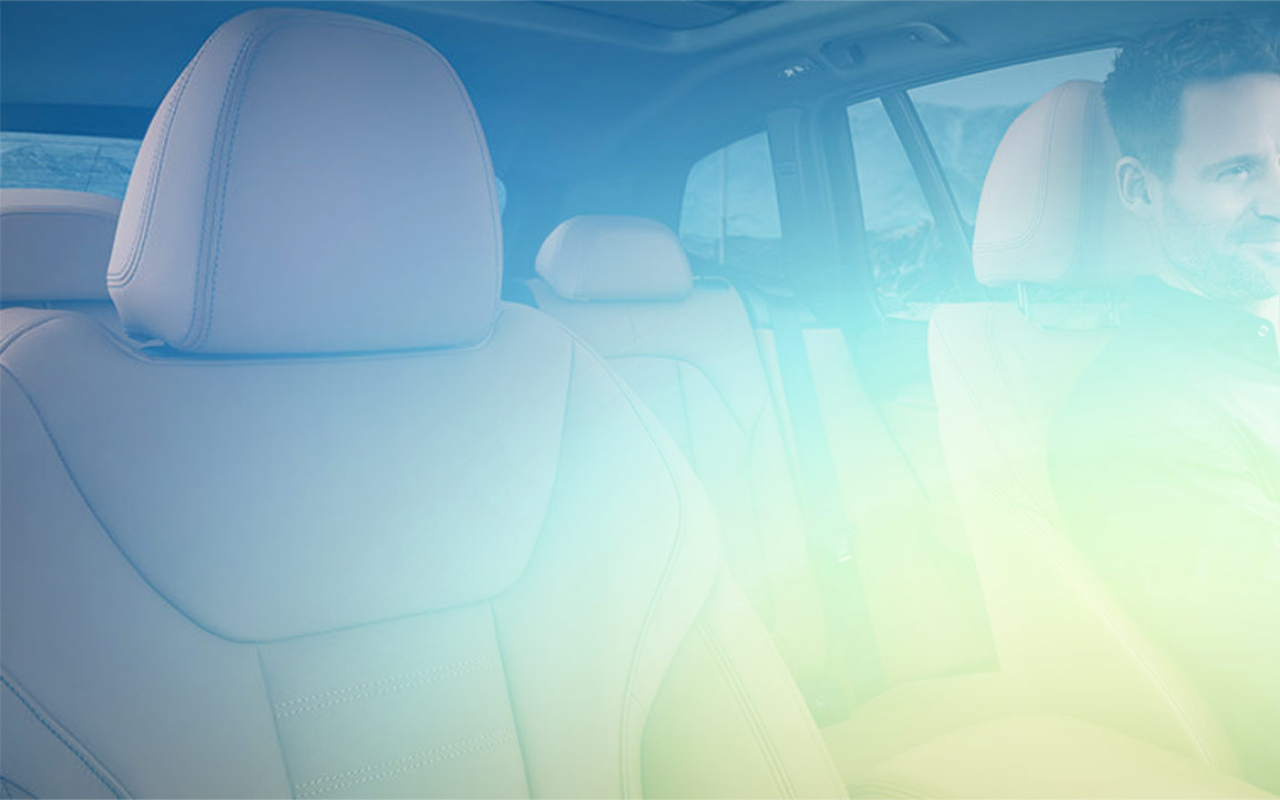
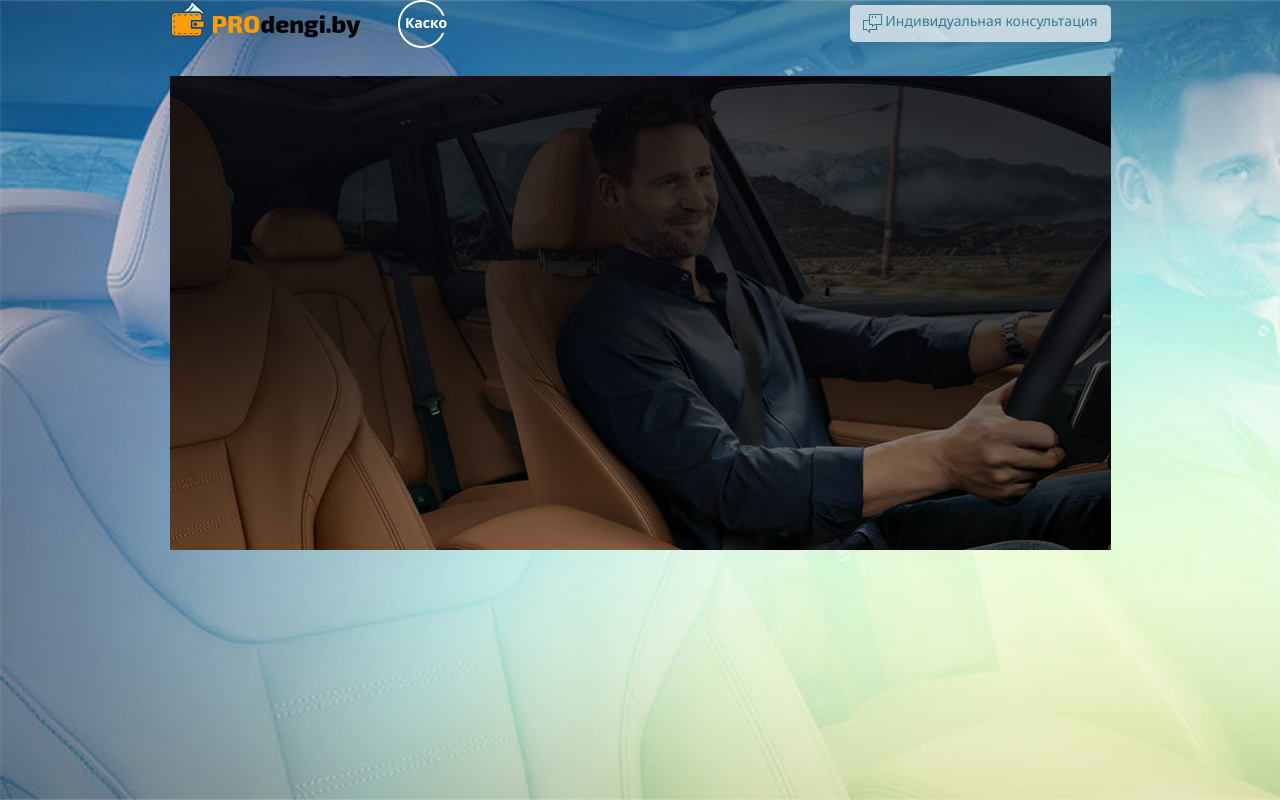
Before and after one commit to Yuranuch/casco, a plain HTML site: page index.html in a window 1280 px wide. Drawn offline with nearby package versions, Linux system fonts and the light colour scheme.

Commit message:
header done

```diff
--- a/css/styles.scss
+++ b/css/styles.scss
@@ -80,10 +80,37 @@ h1, h2, h3, h4, h5, h6 {
   width: 100%;
   height: 100vh;
   background-image: url("../img/bg.jpg");
+  background-size: cover;
   background-repeat: no-repeat;
-  background-size: cover;
+  overflow: hidden;
 }
-
-.content {
+.wrapper {
+  max-width: 941px;
+  margin: 0 auto;
+}
+.header {
+  height: 76px;
+  display: flex;
+  justify-content: space-between;
+}
+.logo-section__logo {
+  margin-right: 34px;
+}
+.individual {
+  background: white;
+  color: #2c7b90;
+  font-size: 14px;
+  padding: 9px 13px;
+  height: 37px;
+  border-radius: 5px;
+  opacity: 0.7;
+  font-family: 'Noto Sans', sans-serif;
+  margin-top: 5px;
 
 }
+.content {
+  min-height: 474px;
+  background-image: url("../img/img.jpg");
+  background-size: cover;
+  background-repeat: no-repeat;
+}
--- a/index.html
+++ b/index.html
@@ -7,14 +7,32 @@
     <meta name="viewport" content="width=device-width, initial-scale=1.0, user-scalable=no">
     <meta http-equiv="X-UA-Compatible" content="IE=edge">
     <link href="css/styles.css" rel="stylesheet">
-    <link href="https://fonts.googleapis.com/css?family=Montserrat:300,400,500,600,700,800,900&display=swap&subset=cyrillic" rel="stylesheet">
+    <link href="https://fonts.googleapis.com/css?family=Montserrat:300,400,500,6100,700,800,900&display=swap&subset=cyrillic" rel="stylesheet">
+    <link href="https://fonts.googleapis.com/css?family=Noto+Sans:400,700&display=swap&subset=cyrillic" rel="stylesheet">
     <script src="https://code.jquery.com/jquery-1.12.4.min.js"></script>
 </head>
 <body>
     <div class="container">
-        <div class="content">
+        <div class="wrapper">
+            <div class="header">
+                <div class="logo-section">
+                    <a class="logo-section__logo" href="#">
+                        <img src="./img/icons/logo.png" alt="">
+                    </a>
+                    <a class="logo-section__sub-logo" href="#">
+                        <img src="./img/icons/kasko.png" alt="">
+                    </a>
+                </div>
+                <a class="individual" href="#">
+                    <img src="./img/icons/icon.png" alt="">
+                    <span>Индивидуальная консультация</span>
+                </a>
+            </div>
+            <div class="content">
 
+            </div>
         </div>
+
     </div>
 </body>
 </html>
```
Also changed, not shown: css/styles.css, img/icons/icon.png (added), img/icons/kasko.png (added), img/icons/logo.png (added), 1 other file.
